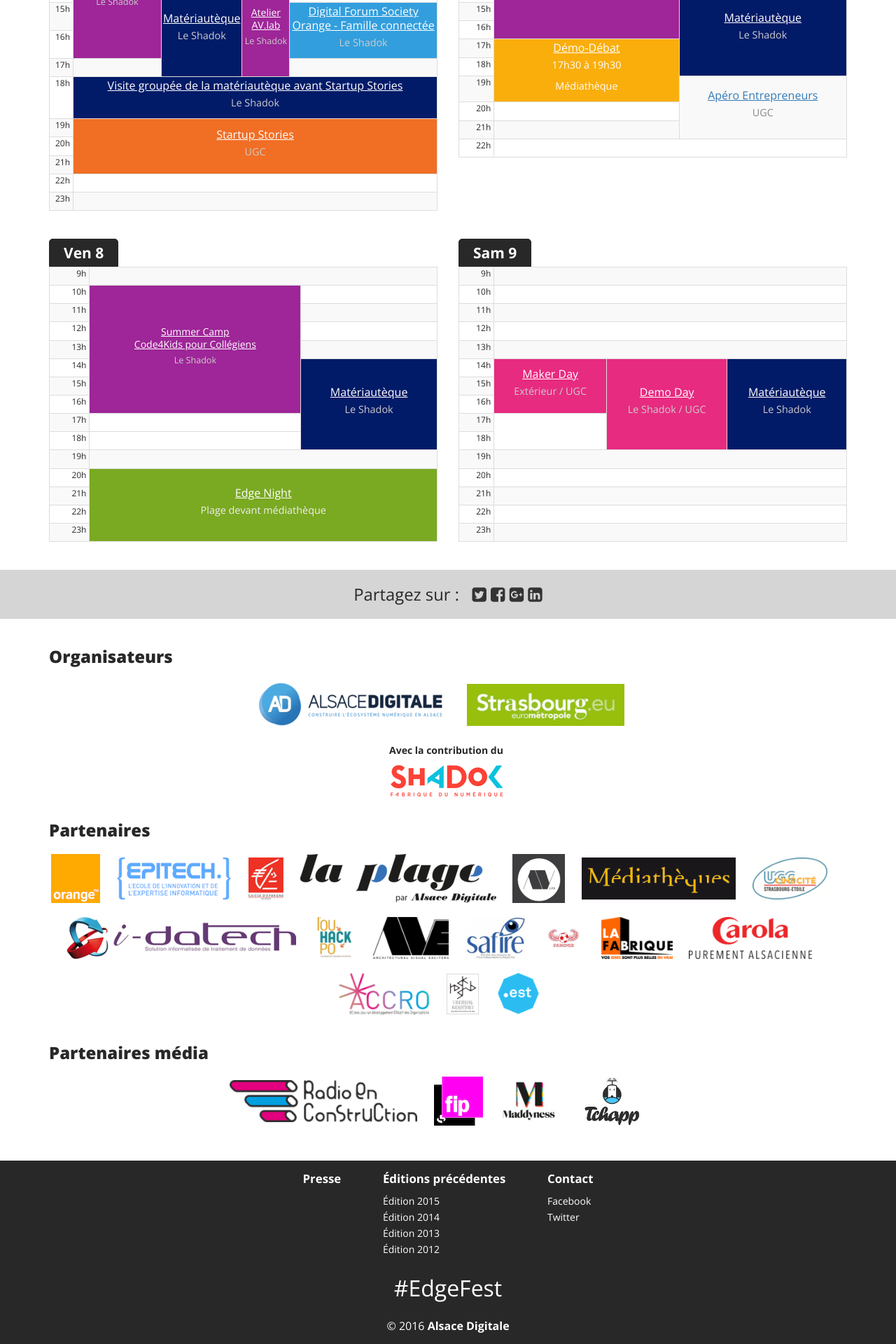
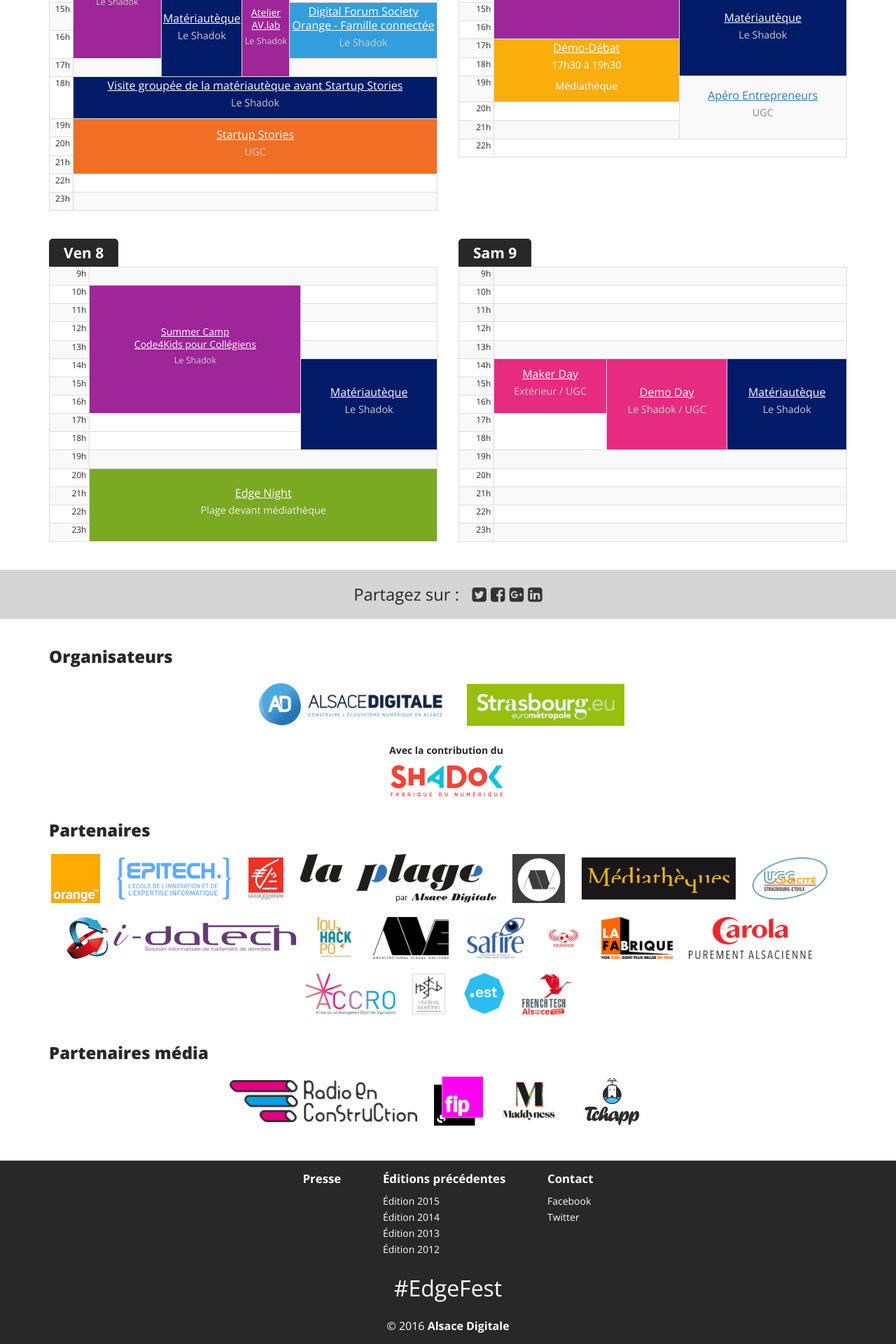
Before and after one commit to AlsaceDigitale/www.edgefest.fr-2019-temporary, a Jekyll site: the page built from index.html, in a window 1280 px wide. Shown: the part 2174-4094 px from the top of the page at 70% size. Built offline with Jekyll 4.4.1, drawn with Linux system fonts in a browser that asks for light colours; nearby versions of some CDN libraries; some web fonts are replaced.

Commit message:
logo frenchtechalsace

```diff
--- a/_layouts/default.html
+++ b/_layouts/default.html
@@ -86,6 +86,7 @@
                 <!--<li><a href="http://www.shacom.fr/" target="_blank"><img class="smaller" src="img/logos/thumb/shacom-oresto.png"/></a></li>-->
                 <li><a href="http://hackstub.netlib.re/" target="_blank"><img class="smaller" src="img/logos/thumb/hackstub.png"/></a></li>
                 <li><a href="http://pointest.fr/" target="_blank"><img class="smaller" src="img/logos/thumb/point-est.png"/></a></li>
+                <li><a href="http://www.lafrenchtech-alsace.eu/" target="_blank"><img class="smaller" src="img/logos/thumb/fta.png"/></a></li>
                 <!--<li><a href="http://www.ladroneshop.com/" target="_blank"><img class="smaller" src="img/logos/thumb/ladroneshop.png"/></a></li>-->
             </ul>
             <h2>Partenaires média</h2>
```
Also changed, not shown: img/logos/orig/fta.png (added), img/logos/thumb/fta.png (added).
